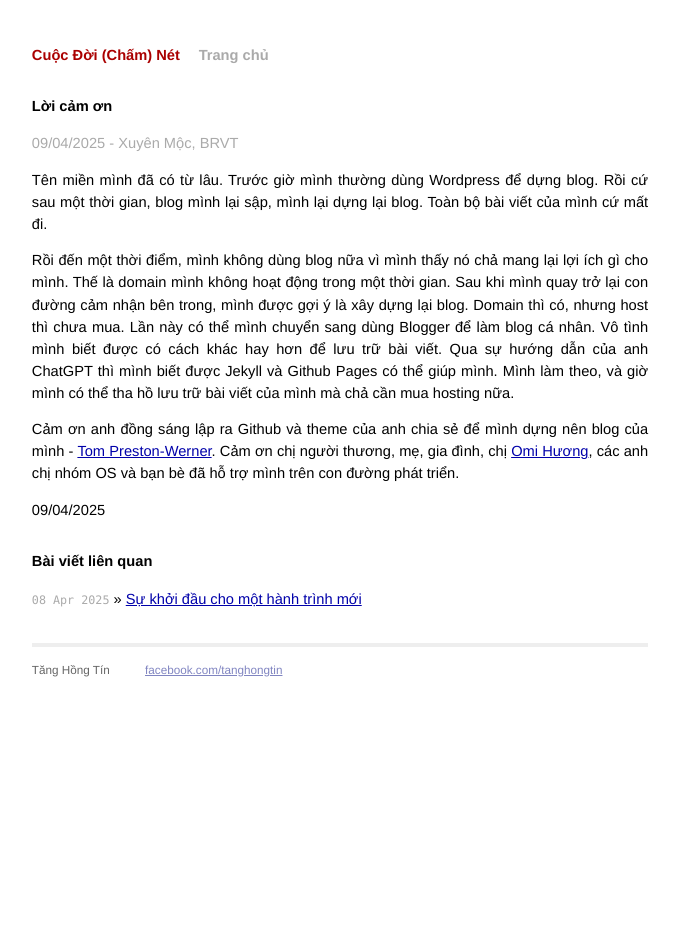
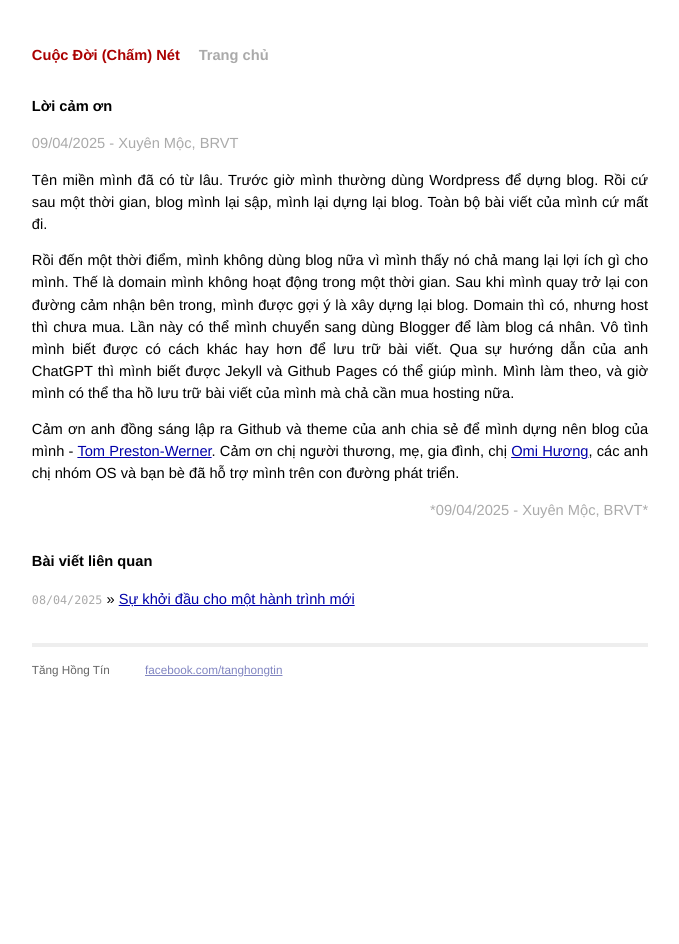
Before and after one commit to tanghongtin/cuocdoi, a Jekyll site: the page built from _posts/2025-04-09-loi-cam-on.md, in a window 1280 px wide. Shown: the whole page, without its empty margins (300-979 px from the left). Built offline with Jekyll 4.4.1, drawn with Linux system fonts in a browser that asks for light colours.

Commit message:
Update post.html

```diff
--- a/_layouts/post.html
+++ b/_layouts/post.html
@@ -3,14 +3,14 @@ layout: default
 ---
 <div id="post">
 {{ content }}
-<span>{{ page.date | date: "%d/%m/%Y" }}</span>
+<p style="text-align: right; color: #aaa">*{{ page.date | date: "%d/%m/%Y" }} - Xuyên Mộc, BRVT*</p>
 </div>
 
 <div id="related">
   <h2>Bài viết liên quan</h2>
   <ul class="posts">
     {% for post in site.related_posts limit:3 %}
-      <li><span>{{ post.date | date_to_string }}</span> &raquo; <a href="{{ post.url }}">{{ post.title }}</a></li>
+      <li><span>{{ post.date | date: "%d/%m/%Y" }}</span> &raquo; <a href="{{ post.url }}">{{ post.title }}</a></li>
     {% endfor %}
   </ul>
 </div>
```
